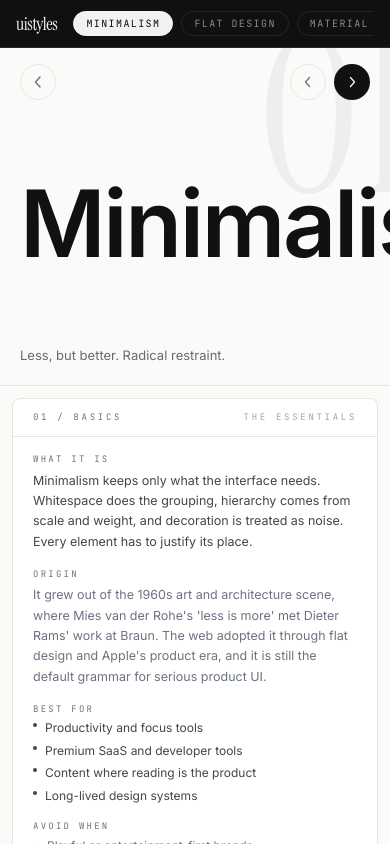
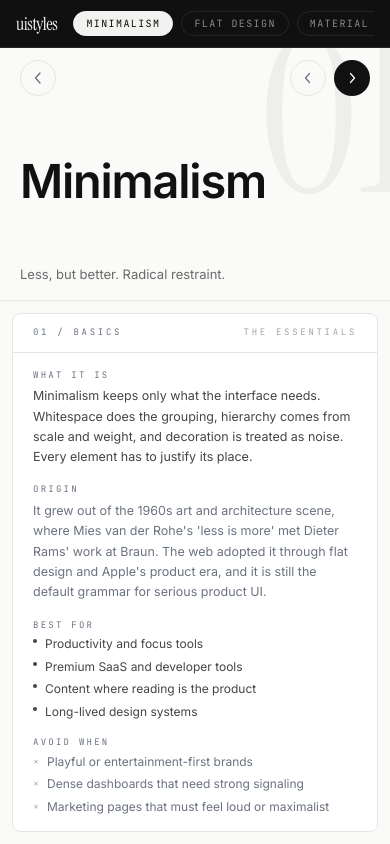
Before and after one commit to pr4j3sh/uistyles, a Next.js app: page /styles/minimalism in a window 390 px wide. Built offline with nearby package versions, Linux system fonts and the light colour scheme.

Commit message:
fix: shrink hero title and height on mobile

```diff
--- a/components/StylePage.tsx
+++ b/components/StylePage.tsx
@@ -37,7 +37,7 @@ export function StylePage({
       style={themeVars}
     >
       {/* ── Row 1: themed hero band (40vh) ───────────────── */}
-      <header className="relative flex h-[40vh] shrink-0 flex-col justify-between overflow-hidden border-b px-5 pb-5 pt-4 lg:px-8 lg:pt-5" style={{ borderColor: "var(--s-line)" }}>
+      <header className="relative flex h-[30vh] shrink-0 flex-col justify-between overflow-hidden border-b px-5 pb-4 pt-3 lg:h-[40vh] lg:px-8 lg:pb-5 lg:pt-5" style={{ borderColor: "var(--s-line)" }}>
         {/* watermark index */}
         <span
           aria-hidden
@@ -102,7 +102,7 @@ export function StylePage({
         <div className="relative">
           <h1
             className={`s-text leading-[0.92] tracking-tight ${theme.display ?? "font-serif"}`}
-            style={{ fontSize: theme.displaySize ?? "clamp(3rem, 11vh, 6.5rem)" }}
+            style={{ fontSize: theme.displaySize ?? "clamp(2rem, min(11vh, 12vw), 6.5rem)" }}
           >
             {meta.name.split(" ").map((word, i, arr) => {
               const italicize = theme.displayItalicLast ?? true;
--- a/content/bento-grid-design.tsx
+++ b/content/bento-grid-design.tsx
@@ -12,7 +12,7 @@ export const bentoGridDesign: StyleContent = {
     accent: "#FF6B5B",
     radius: "20px",
     display: "font-sans font-semibold tracking-[-0.035em]",
-    displaySize: "clamp(2rem, 7vh, 3.6rem)",
+    displaySize: "clamp(2rem, min(7vh, 8.5vw), 3.6rem)",
     displayItalicLast: false,
     shadow: "0 2px 8px rgba(23,23,23,0.04), 0 12px 32px rgba(23,23,23,0.06)",
   },
--- a/content/liquid-fluid.tsx
+++ b/content/liquid-fluid.tsx
@@ -14,7 +14,7 @@ export const liquidFluid: StyleContent = {
     radius: "22px",
     display: "font-sans font-extrabold tracking-[-0.02em]",
     displayItalicLast: true,
-    displaySize: "clamp(2.3rem, 7vh, 5rem)",
+    displaySize: "clamp(2.3rem, min(7vh, 9.5vw), 5rem)",
     shadow: "0 24px 60px rgba(0,0,0,0.45), inset 0 1px 0 rgba(255,255,255,0.14)",
   },
   what: "Liquid / Fluid UI treats the interface as a living liquid: drifting color fields, morphing blob radii, specular highlights that imply viscosity. Everything feels like it could be tipped, poured or pressed, and motion completes the metaphor rather than decorating it.",
--- a/content/organic-natural.tsx
+++ b/content/organic-natural.tsx
@@ -13,7 +13,7 @@ export const organicNatural: StyleContent = {
     radius: "16px",
     display: "font-serif tracking-tight",
     displayItalicLast: true,
-    displaySize: "clamp(2.2rem, 6.8vh, 4.5rem)",
+    displaySize: "clamp(2.2rem, min(6.8vh, 9vw), 4.5rem)",
     shadow: "0 1px 2px rgba(46,58,44,0.08), 0 8px 24px rgba(46,58,44,0.12)",
   },
   what: "Organic / Natural UI treats the screen like a page of pressed botanicals: warm cream grounds, moss and terracotta, arches and blobs instead of rectangles, a serif hed with grotesque body, generous margins. It slows the eye down on purpose.",
--- a/content/pixel-art-ui.tsx
+++ b/content/pixel-art-ui.tsx
@@ -13,7 +13,7 @@ export const pixelArtUi: StyleContent = {
     accent: "#FFCD75",
     radius: "0px",
     display: "font-mono font-bold uppercase tracking-[0.02em]",
-    displaySize: "clamp(1.8rem, 6.5vh, 3.2rem)",
+    displaySize: "clamp(1.8rem, min(6.5vh, 8vw), 3.2rem)",
     displayItalicLast: false,
     shadow: "4px 4px 0 #0F1020",
   },
--- a/content/retro-vintage-ui.tsx
+++ b/content/retro-vintage-ui.tsx
@@ -13,7 +13,7 @@ export const retroVintageUi: StyleContent = {
     accent: "#C14A2A",
     radius: "6px",
     display: "font-serif font-medium tracking-[-0.01em]",
-    displaySize: "clamp(2.2rem, 7.5vh, 4.4rem)",
+    displaySize: "clamp(2.2rem, min(7.5vh, 9vw), 4.4rem)",
     displayItalicLast: false,
     shadow: "0 1px 0 rgba(43,30,20,0.06), 4px 4px 0 rgba(43,30,20,0.08)",
   },
```
